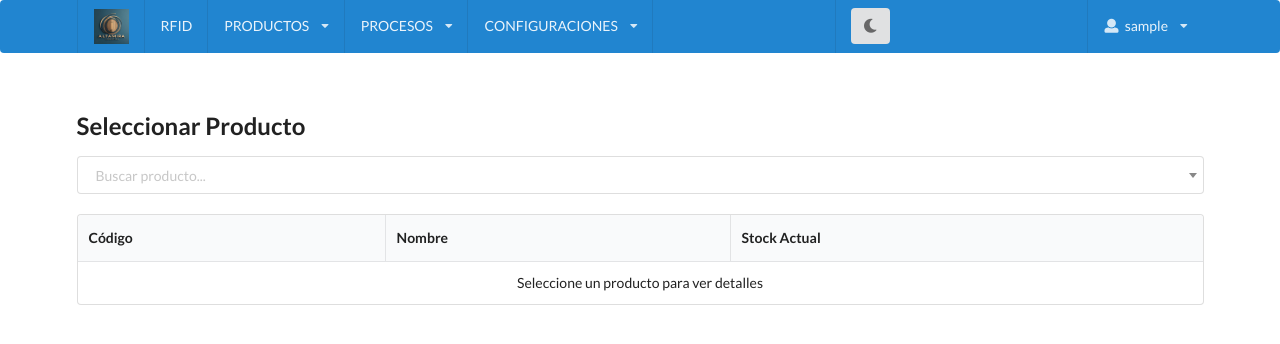
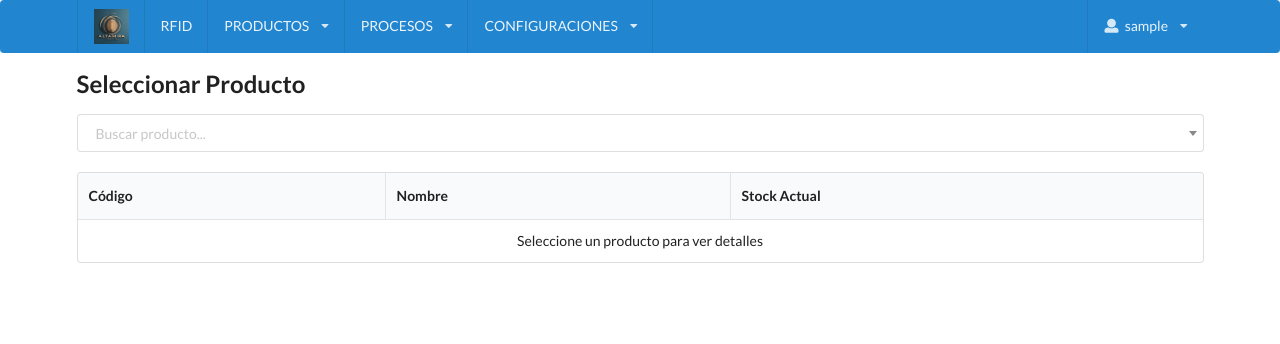
Before and after one commit to seba2311/Altamira, a PHP site: page /ajuste.php in a window 1280 px wide. Shown: the top 344 px of the page. Run offline with PHP 8.4, Linux system fonts and the light colour scheme; the visitor is signed in with stand-in values (Sample User, id 1); tables that the repository leaves empty or names only in its code hold one stand-in row (values such as "Sample post"); some libraries are stand-ins or nearby versions.

Commit message:
ajustes menu

```diff
--- a/ajuste.php
+++ b/ajuste.php
@@ -1,6 +1,7 @@
 <?php
 session_start(); if (!isset($_SESSION['usuario'])) { header("Location: index.php"); exit(); }
 require "config.php";
+
 function getProductos($conn) {
     $productos = [];
     $query = "SELECT pro_codigo, pro_nombre FROM producto";
@@ -14,7 +15,6 @@ function getProductos($conn) {
     }
     return $productos;
 }
-include 'header.php';
 
 $productos = getProductos($conn);
 ?>
@@ -72,6 +72,7 @@ $productos = getProductos($conn);
     </style>
 </head>
 <body>
+    <?php include 'menu.php'; ?>
     <div class="ui container" style="margin-top: 20px;">
         <h2 class="ui header">Seleccionar Producto</h2>
         <select id="productoSelector" style="width: 100%;">
--- a/header.php
+++ b/header.php
@@ -1,5 +1,9 @@
 <?php
-
+session_start();
+if (!isset($_SESSION['usuario'])) {
+    header("Location: index.php");
+    exit();
+}
 $nombreUsuario = htmlspecialchars($_SESSION['usuario']);
 ?>
 <!DOCTYPE html>
@@ -9,6 +13,7 @@ $nombreUsuario = htmlspecialchars($_SESSION['usuario']);
     <meta name="viewport" content="width=device-width, initial-scale=1.0">
     <title>Altamira Logística</title>
     <link rel="stylesheet" href="https://cdn.jsdelivr.net/npm/semantic-ui@2.4.2/dist/semantic.min.css">
+    <link rel="stylesheet" href="ruta/a/temas.css">
     <script src="https://cdn.jsdelivr.net/npm/jquery@3.6.0/dist/jquery.min.js"></script>
     <script src="https://cdn.jsdelivr.net/npm/semantic-ui@2.4.2/dist/semantic.min.js"></script>
     <style>
--- a/menu.php
+++ b/menu.php
@@ -35,11 +35,6 @@ if (!isset($nombreUsuario)) {
                 <a class="item">Otras Configuraciones</a>
             </div>
         </div>
-        <div class="ui right item">
-            <button id="themeToggle" class="ui icon button">
-                <i class="moon icon"></i>
-            </button>
-        </div>
         <div class="right menu">
             <div class="ui dropdown item">
                 <i class="user icon"></i>
```
